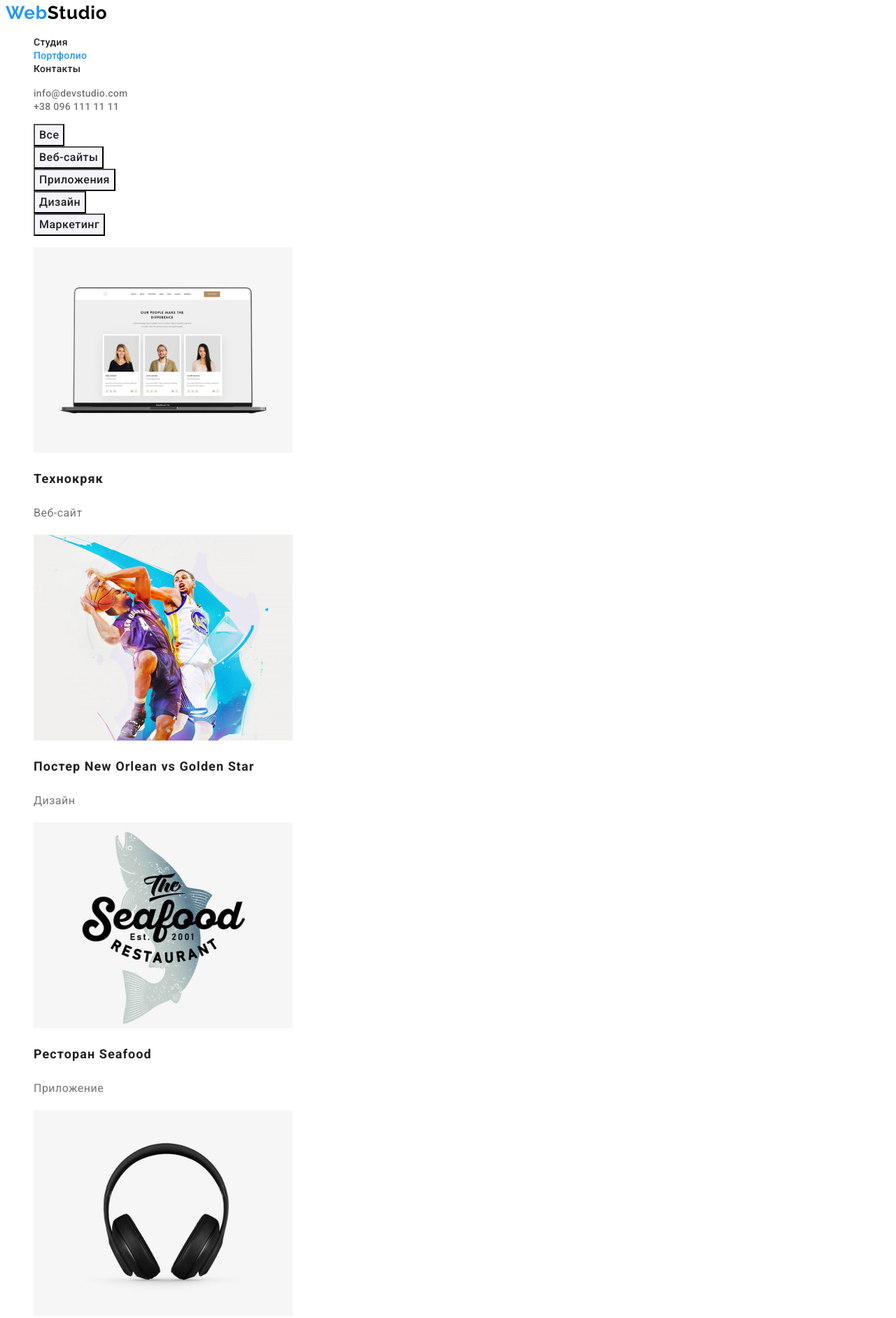
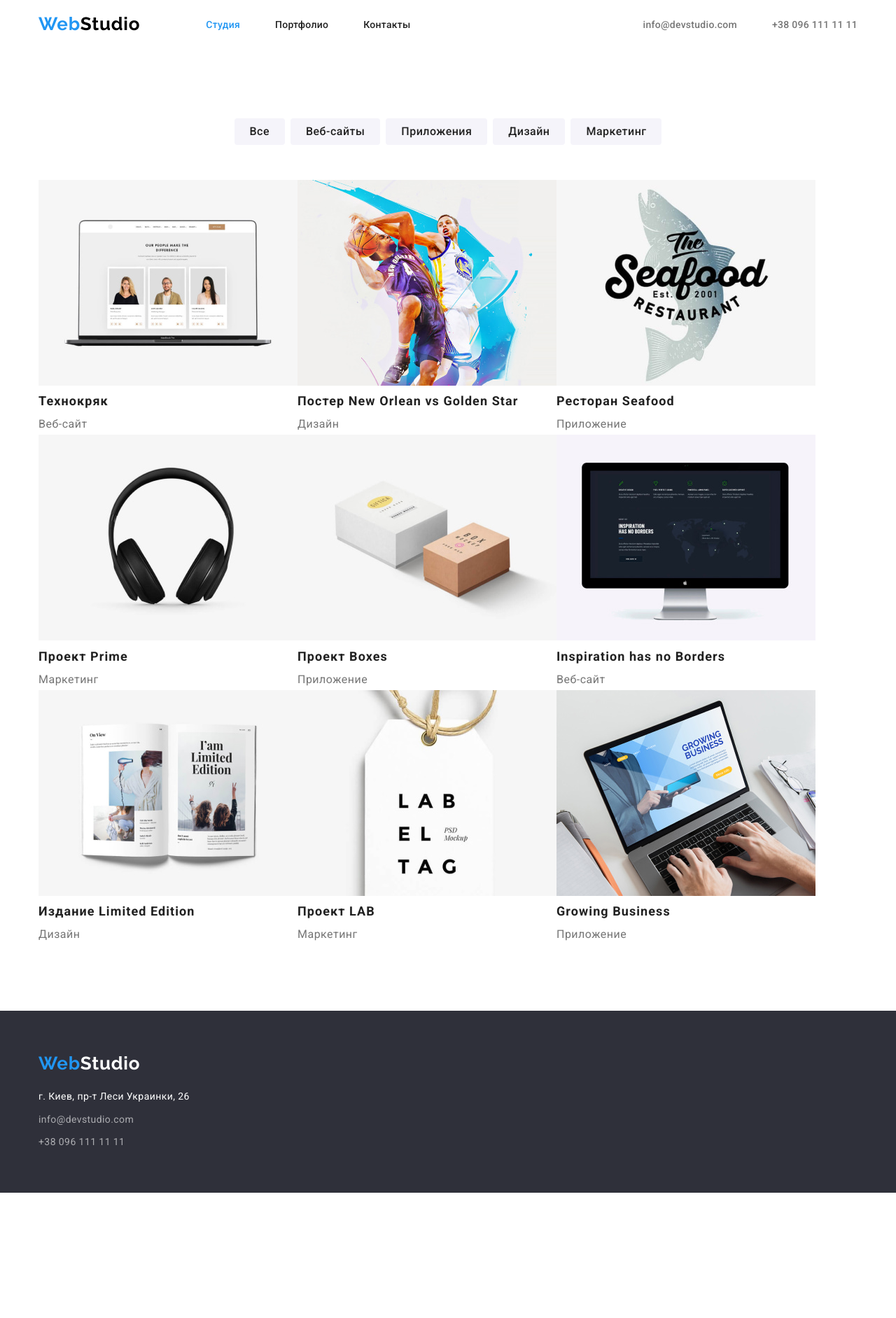
Before and after one commit to Bohdanov-Serhii/goit-markup-hw-03, a plain HTML site: page portfolio.html in a window 1280 px wide. Shown: the part 5-1888 px from the top of the page at 70% size. After the commit the page ends 1709 px from the top, so only its background shows below. Drawn offline with nearby package versions, Linux system fonts and the light colour scheme.

Commit message:
added styles

```diff
--- a/css/styles.css
+++ b/css/styles.css
@@ -7,6 +7,23 @@
   --text-secondary-color: #212121;
   --text-white-color: #ffffff;
   --active-color: #2196f3;
+}
+
+/* reset style */
+h1,
+h2,
+h3,
+h4 {
+  margin: 0;
+  padding: 0;
+}
+ul {
+  margin: 0;
+  padding: 0;
+}
+p {
+  margin: 0;
+  padding: 0;
 }
 
 body {
@@ -20,9 +37,27 @@ a {
 li {
   list-style: none;
 }
+.container {
+  width: 1200px;
+  padding-bottom: 94px;
+  padding-right: 15px;
+  padding-left: 15px;
+  margin-right: auto;
+  margin-left: auto;
+}
 
 /* Header */
+.header-container {
+  display: flex;
+  align-items: center;
+  padding-bottom: 0;
+}
+
 .header-logo-link {
+  margin-top: 24px;
+  margin-right: 94px;
+  margin-bottom: 25px;
+
   font-family: var(--secondary-font);
   font-weight: 700;
   font-size: 26px;
@@ -32,6 +67,15 @@ li {
 }
 .header-logo-link > span {
   color: #000000;
+}
+.nav-list {
+  display: flex;
+}
+.nav-list-item {
+  margin-right: 50px;
+}
+.nav-list-item:last-child {
+  margin: 0;
 }
 .nav-list-link {
   font-family: var(--main-font);
@@ -49,6 +93,16 @@ li {
 .active {
   color: var(--active-color);
 }
+.contact-list {
+  display: flex;
+  margin-left: auto;
+}
+.contacts-item {
+  margin-right: 50px;
+}
+.contacts-item:last-child {
+  margin-right: 0;
+}
 .contacts-link {
   font-weight: 500;
   font-size: 14px;
@@ -63,9 +117,20 @@ li {
 
 /* Hero */
 .hero {
+  padding-top: 200px;
+  padding-bottom: 200px;
+
   background-color: var(--background-dark-color);
 }
+.hero-container {
+  padding-bottom: 0;
+}
 .hero-title {
+  width: 696px;
+  margin-right: auto;
+  margin-bottom: 30px;
+  margin-left: auto;
+
   font-weight: 900;
   font-size: 44px;
   line-height: 1.36;
@@ -75,6 +140,12 @@ li {
   color: var(--text-white-color);
 }
 .hero-btn {
+  display: block;
+  min-width: 200px;
+  min-height: 50px;
+  margin-right: auto;
+  margin-left: auto;
+
   font-family: inherit;
   font-weight: bold;
   font-size: 16px;
@@ -84,6 +155,8 @@ li {
   color: var(--text-white-color);
   background-color: var(--active-color);
   cursor: pointer;
+  border: none;
+  border-radius: 4px;
 }
 .hero-btn:hover,
 .hero-btn:focus {
@@ -91,7 +164,21 @@ li {
 }
 
 /* Features */
+.features-list {
+  display: flex;
+  margin-top: 94px;
+}
+.features-list-item {
+  width: 270px;
+  height: 101px;
+  margin-right: 30px;
+}
+.features-list-item:last-child {
+  margin-right: 0;
+}
 .features-list-title {
+  margin-bottom: 10px;
+
   font-weight: bold;
   font-size: 14px;
   line-height: 1.14;
@@ -107,6 +194,8 @@ li {
 
 /* Our Activity */
 .activity-title {
+  margin-bottom: 50px;
+
   font-weight: bold;
   font-size: 36px;
   line-height: 1.17;
@@ -114,12 +203,24 @@ li {
   letter-spacing: 0.03em;
   color: var(--text-secondary-color);
 }
+.activity-list {
+  display: flex;
+}
+.activity-list-item {
+  margin-right: 30px;
+}
+.activity-list-item:last-child {
+  margin-right: 0;
+}
 
 /* Our Team */
 .team {
   background-color: var(--background-white-color);
 }
 .team-title {
+  padding-top: 94px;
+  margin-bottom: 50px;
+
   font-weight: bold;
   font-size: 36px;
   line-height: 1.17;
@@ -127,10 +228,20 @@ li {
   letter-spacing: 0.03em;
   color: var(--text-secondary-color);
 }
+.team-list {
+  display: flex;
+}
 .team-list-item {
+  margin-right: 30px;
+
   background-color: white;
 }
+.team-list-img {
+  margin-bottom: 30px;
+}
 .team-list-title {
+  margin-bottom: 10px;
+
   font-weight: 500;
   font-size: 16px;
   line-height: 1.19;
@@ -139,6 +250,8 @@ li {
   color: var(--text-secondary-color);
 }
 .team-list-text {
+  margin-bottom: 30px;
+
   font-size: 16px;
   line-height: 1.19;
   text-align: center;
@@ -146,7 +259,21 @@ li {
 }
 
 /* Portfolio */
+.portfolio-container {
+  margin-top: 94px;
+}
+.portfolio-filter-list {
+  display: flex;
+  justify-content: center;
+  margin-bottom: 34px;
+  padding-bottom: 16px;
+}
+.portfolio-filter-list-item:not(:last-child) {
+  margin-right: 8px;
+}
 .portfolio-filter-list-btn {
+  padding: 6px 22px;
+
   font-family: inherit;
   font-weight: 500;
   font-size: 16px;
@@ -156,11 +283,17 @@ li {
   color: var(--text-secondary-color);
   background-color: var(--background-white-color);
   cursor: pointer;
+  border: none;
+  border-radius: 4px;
 }
 .portfolio-filter-list-btn:hover,
 .portfolio-filter-list-btn:focus {
   color: var(--text-white-color);
   background-color: var(--active-color);
+}
+.portfolio-list {
+  display: flex;
+  flex-wrap: wrap;
 }
 .portfolio-list-item {
   background-color: #fff;
@@ -182,7 +315,13 @@ li {
 .footer {
   background-color: var(--background-dark-color);
 }
+.footer-container {
+  padding-top: 60px;
+  padding-bottom: 60px;
+}
 .footer-logo-link {
+  display: inline-block;
+  margin-bottom: 20px;
   font-family: var(--secondary-font);
   font-weight: 700;
   font-size: 26px;
@@ -193,13 +332,26 @@ li {
 .footer-logo-link > span {
   color: #ffffff;
 }
+.adress {
+  display: flex;
+  flex-direction: column;
+}
 .adress-text {
+  margin-bottom: 9px;
+
   font-style: normal;
   font-size: 14px;
   line-height: 1.7;
   letter-spacing: 0.03em;
   color: var(--text-white-color);
 }
+.adress-list-item {
+  margin-bottom: 9px;
+}
+.adress-list-item:last-child {
+  margin-bottom: 0;
+}
+
 .adress-list-link {
   font-style: normal;
   font-size: 14px;
--- a/portfolio.html
+++ b/portfolio.html
@@ -7,20 +7,30 @@
     <title>Портфолио</title>
     <link rel="preconnect" href="https://fonts.googleapis.com" />
     <link rel="preconnect" href="https://fonts.gstatic.com" crossorigin />
+    <!-- Fonts -->
     <link
       href="https://fonts.googleapis.com/css2?family=Raleway:wght@700&family=Roboto:wght@400;500;700;900&display=swap"
       rel="stylesheet"
     />
+    <!-- Normalised styles -->
+    <link
+      rel="stylesheet"
+      href="https://cdn.jsdelivr.net/npm/modern-normalize@1.1.0/modern-normalize.min.css"
+    />
+    <!-- My styles -->
     <link rel="stylesheet" href="./css/styles.css" />
   </head>
   <body>
     <header class="header">
+      <div class="container header-container">
         <a class="header-logo-link" href="./index.html">Web<span>Studio</span> </a>
         <nav class="navigation">
           <ul class="nav-list">
-          <li class="nav-list-item"><a class="nav-list-link" href="./index.html">Студия</a></li>
             <li class="nav-list-item">
-            <a class="nav-list-link active" href="./portfolio.html">Портфолио</a>
+              <a class="nav-list-link active" href="./index.html">Студия</a>
+            </li>
+            <li class="nav-list-item">
+              <a class="nav-list-link" href="./portfolio.html">Портфолио</a>
             </li>
             <li class="nav-list-item"><a class="nav-list-link" href="">Контакты</a></li>
           </ul>
@@ -33,8 +43,10 @@
             <a class="contacts-link" href="tel:+380961111111">+38 096 111 11 11</a>
           </li>
         </ul>
+      </div>
     </header>
     <main>
+      <div class="container portfolio-container">
         <section class="portfolio">
           <h1 class="portfolio-title" hidden>Portfolio</h1>
           <ul class="portfolio-filter-list">
@@ -156,8 +168,10 @@
             </li>
           </ul>
         </section>
+      </div>
     </main>
     <footer class="footer">
+      <div class="container footer-container">
         <a class="footer-logo-link" href="./index.html">Web<span>Studio</span> </a>
         <address class="adress">
           <p class="adress-text">г. Киев, пр-т Леси Украинки, 26</p>
@@ -170,6 +184,7 @@
             </li>
           </ul>
         </address>
+      </div>
     </footer>
   </body>
 </html>
```
Also changed, not shown: index.html (+12 -0 lines). Lines whose indentation alone changed are shown as unchanged.
